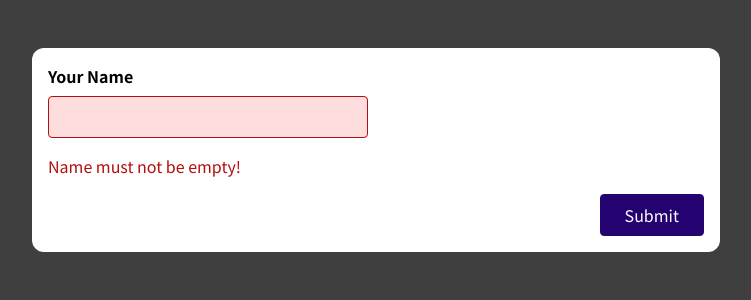
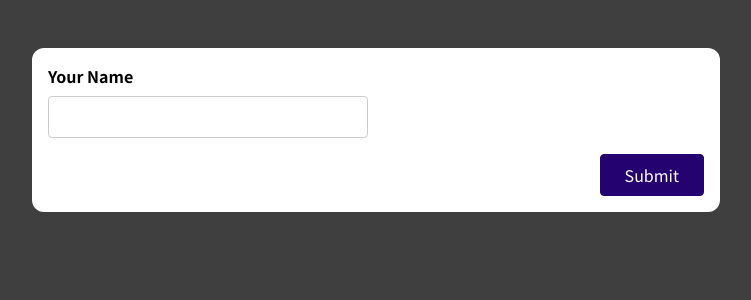
Before and after one commit to GrayLoki8/react-handling-inputs-and-forms, a React (Create React App) app: page / in a window 1280 px wide. Shown: the top 300 px of the page, without its empty margins (264-1015 px from the left). Built offline with nearby package versions, Linux system fonts and the light colour scheme.

Commit message:
update validation for input

```diff
--- a/src/components/SimpleInput.js
+++ b/src/components/SimpleInput.js
@@ -1,32 +1,43 @@
-import {useRef, useState} from "react";
+import {useEffect, useState} from "react";
 import '../index.css';
 const SimpleInput = (props) => {
-    const nameInputRef=useRef();
   const [enteredName,setEnteredName]=useState("");
-  const [enteredNameIsValid,setEnteredNameIsValid]=useState(false);
-  const nameInputChangeHandler=event=>{
+  const [enteredNameTouched,setEnteredNameTouched]=useState(false);
+  const enteredNameIsValid=enteredName.trim()!=='';
+  const nameInputIsInvalid=!enteredNameIsValid && enteredNameTouched;
+
+    const nameInputChangeHandler=event=>{
       setEnteredName(event.target.value);
+
+  }
+  const nameInputBlurHandler=(event)=>{
+      setEnteredNameTouched(true);
+
   }
   const forSubmissionHandler=event=>{
       event.preventDefault();
-      if (enteredName.trim()===''){
-          setEnteredNameIsValid(false);
+      setEnteredNameTouched(true);
+      if (!enteredNameIsValid){
           return;
       }
-      setEnteredNameIsValid(true);
 
       console.log(enteredName);
-      const enteredValue=nameInputRef.current.value;
-      console.log(enteredValue);
       setEnteredName('');
+      setEnteredNameTouched(false);
   }
-  const nameInputClasses=enteredNameIsValid ? 'form-control' : 'form-control invalid';
+  const nameInputClasses=nameInputIsInvalid ? 'form-control invalid' : 'form-control';
     return (
     <form onSubmit={forSubmissionHandler}>
       <div className={nameInputClasses}>
         <label htmlFor='name'>Your Name</label>
-        <input ref={nameInputRef} type='text' id='name' onChange={nameInputChangeHandler} value={enteredName} />
-          {!enteredNameIsValid && <p className="error-text">Name must not be empty!</p>}
+        <input
+               type='text'
+               id='name'
+               onChange={nameInputChangeHandler}
+               value={enteredName}
+               onBlur={nameInputBlurHandler}
+        />
+          {nameInputIsInvalid && <p className="error-text">Name must not be empty!</p>}
       </div>
       <div className="form-actions">
         <button>Submit</button>
```
